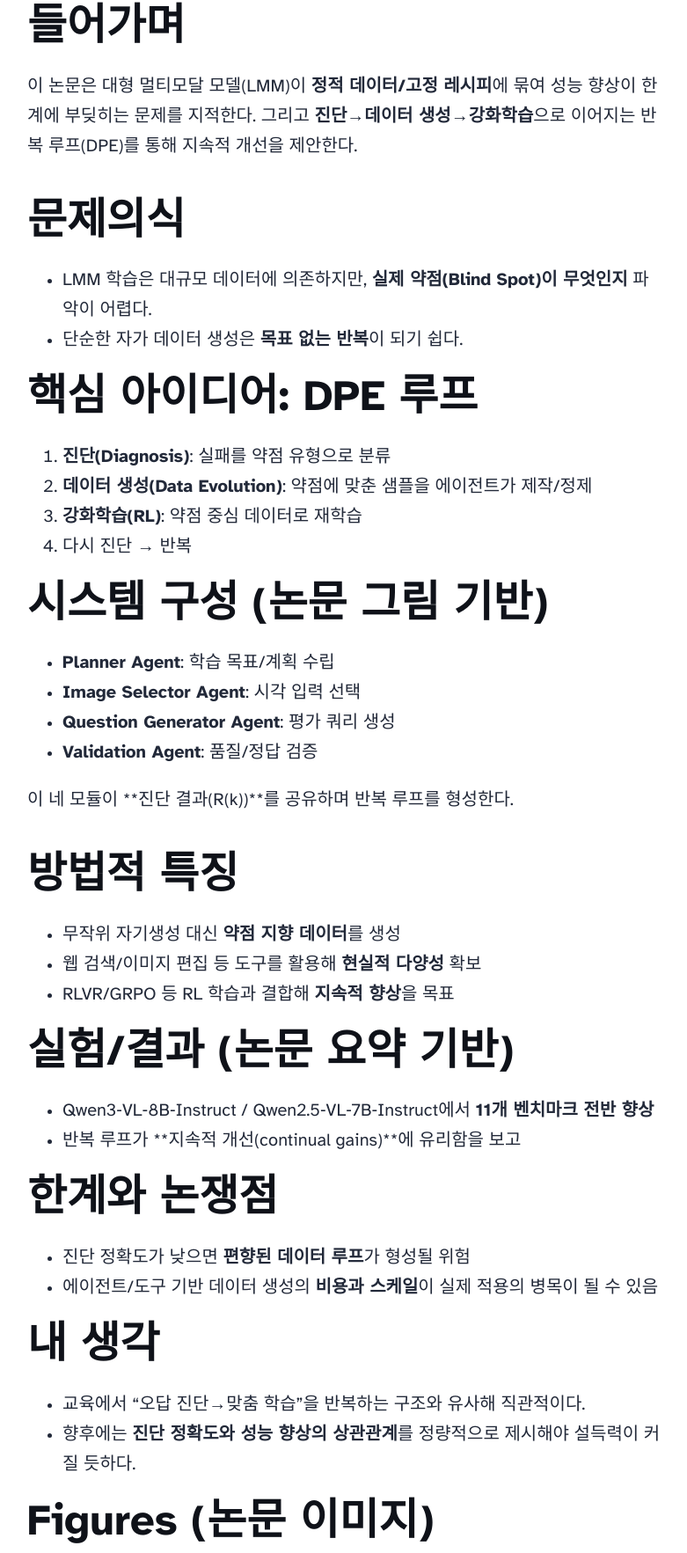
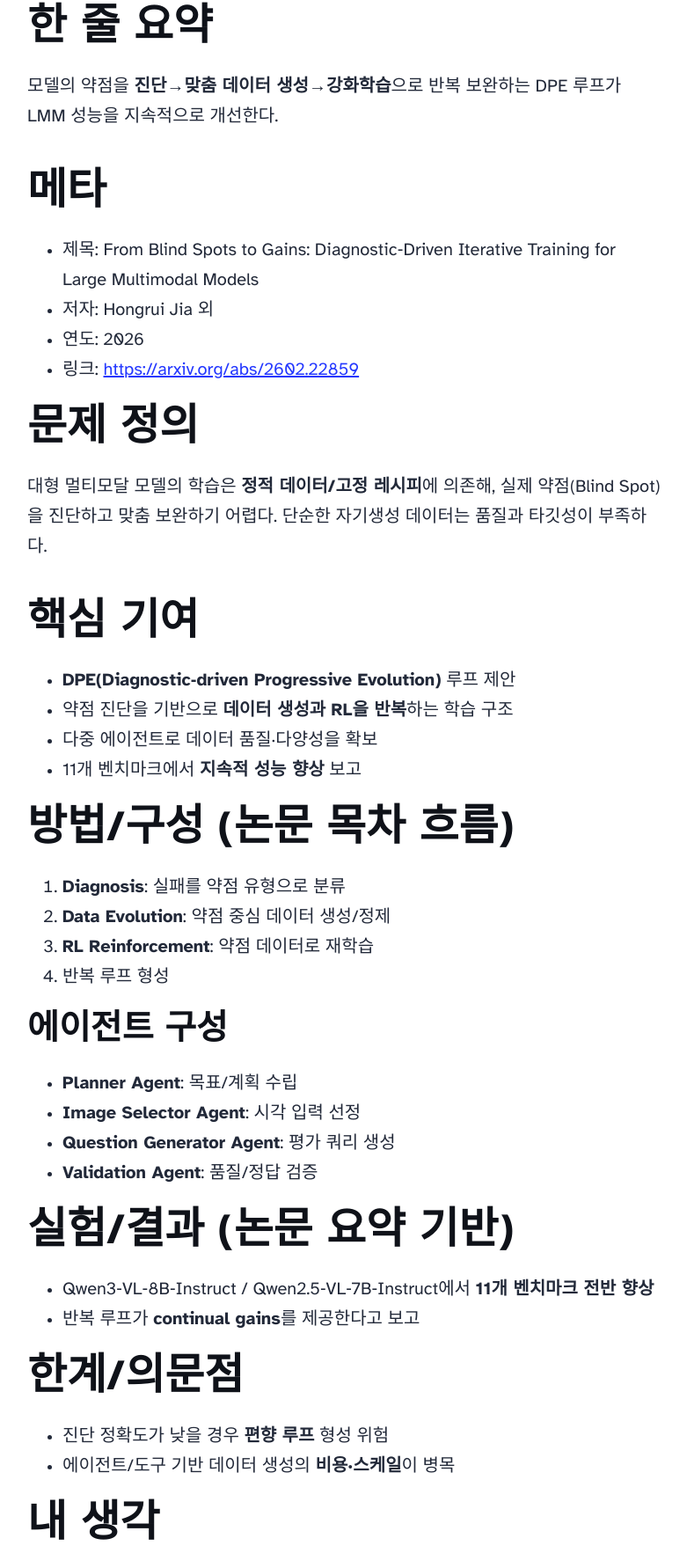
Before and after one commit to MinC-Dobby/agent-paper-reviews, an Astro site: page /blog/diagnostic-driven-iterative-training-lmm in a window 1280 px wide. Shown: the part 726-2491 px from the top of the page at 88% size, without its empty margins (249-1030 px from the left). Built offline with nearby package versions, Linux system fonts and the light colour scheme; Astro itself is replaced by a stand-in of ours.

Commit message:
Compile final review (DPE LMM)

```diff
--- a/src/content/blog/diagnostic-driven-iterative-training-lmm.md
+++ b/src/content/blog/diagnostic-driven-iterative-training-lmm.md
@@ -7,45 +7,49 @@ paperUrl: "https://huggingface.co/papers/2602.22859"
 pdf: "https://arxiv.org/pdf/2602.22859.pdf"
 ---
 
-## 들어가며
-이 논문은 대형 멀티모달 모델(LMM)이 **정적 데이터/고정 레시피**에 묶여 성능 향상이 한계에 부딪히는 문제를 지적한다. 그리고 **진단→데이터 생성→강화학습**으로 이어지는 반복 루프(DPE)를 통해 지속적 개선을 제안한다.
+## 한 줄 요약
+모델의 약점을 **진단→맞춤 데이터 생성→강화학습**으로 반복 보완하는 DPE 루프가 LMM 성능을 지속적으로 개선한다.
 
-## 문제의식
-- LMM 학습은 대규모 데이터에 의존하지만, **실제 약점(Blind Spot)이 무엇인지** 파악이 어렵다.
-- 단순한 자가 데이터 생성은 **목표 없는 반복**이 되기 쉽다.
+## 메타
+- 제목: From Blind Spots to Gains: Diagnostic‑Driven Iterative Training for Large Multimodal Models
+- 저자: Hongrui Jia 외
+- 연도: 2026
+- 링크: https://arxiv.org/abs/2602.22859
 
-## 핵심 아이디어: DPE 루프
-1) **진단(Diagnosis)**: 실패를 약점 유형으로 분류
-2) **데이터 생성(Data Evolution)**: 약점에 맞춘 샘플을 에이전트가 제작/정제
-3) **강화학습(RL)**: 약점 중심 데이터로 재학습
-4) 다시 진단 → 반복
+## 문제 정의
+대형 멀티모달 모델의 학습은 **정적 데이터/고정 레시피**에 의존해, 실제 약점(Blind Spot)을 진단하고 맞춤 보완하기 어렵다. 단순한 자기생성 데이터는 품질과 타깃성이 부족하다.
 
-## 시스템 구성 (논문 그림 기반)
-- **Planner Agent**: 학습 목표/계획 수립
-- **Image Selector Agent**: 시각 입력 선택
+## 핵심 기여
+- **DPE(Diagnostic‑driven Progressive Evolution)** 루프 제안
+- 약점 진단을 기반으로 **데이터 생성과 RL을 반복**하는 학습 구조
+- 다중 에이전트로 데이터 품질·다양성을 확보
+- 11개 벤치마크에서 **지속적 성능 향상** 보고
+
+## 방법/구성 (논문 목차 흐름)
+1) **Diagnosis**: 실패를 약점 유형으로 분류
+2) **Data Evolution**: 약점 중심 데이터 생성/정제
+3) **RL Reinforcement**: 약점 데이터로 재학습
+4) 반복 루프 형성
+
+### 에이전트 구성
+- **Planner Agent**: 목표/계획 수립
+- **Image Selector Agent**: 시각 입력 선정
 - **Question Generator Agent**: 평가 쿼리 생성
 - **Validation Agent**: 품질/정답 검증
 
-이 네 모듈이 **진단 결과(R(k))**를 공유하며 반복 루프를 형성한다.
-
-## 방법적 특징
-- 무작위 자기생성 대신 **약점 지향 데이터**를 생성
-- 웹 검색/이미지 편집 등 도구를 활용해 **현실적 다양성** 확보
-- RLVR/GRPO 등 RL 학습과 결합해 **지속적 향상**을 목표
-
 ## 실험/결과 (논문 요약 기반)
 - Qwen3‑VL‑8B‑Instruct / Qwen2.5‑VL‑7B‑Instruct에서 **11개 벤치마크 전반 향상**
-- 반복 루프가 **지속적 개선(continual gains)**에 유리함을 보고
+- 반복 루프가 **continual gains**를 제공한다고 보고
 
-## 한계와 논쟁점
-- 진단 정확도가 낮으면 **편향된 데이터 루프**가 형성될 위험
-- 에이전트/도구 기반 데이터 생성의 **비용과 스케일**이 실제 적용의 병목이 될 수 있음
+## 한계/의문점
+- 진단 정확도가 낮을 경우 **편향 루프** 형성 위험
+- 에이전트/도구 기반 데이터 생성의 **비용·스케일**이 병목
 
 ## 내 생각
-- 교육에서 “오답 진단→맞춤 학습”을 반복하는 구조와 유사해 직관적이다.
-- 향후에는 **진단 정확도와 성능 향상의 상관관계**를 정량적으로 제시해야 설득력이 커질 듯하다.
+- 교육의 “오답 진단→맞춤 학습”과 유사한 구조라 직관적이다.
+- 향후에는 **진단 신뢰도와 성능 향상의 상관관계**가 명확히 제시되어야 설득력이 커질 듯하다.
 
-## Figures (논문 이미지)
+## Figures (핵심 이미지)
 ![Figure 1: Limits of prior self-evolution frameworks](/images/2602.22859/fig1.png)
 *Figure 1: Limits of prior self-evolution frameworks*
 
@@ -55,7 +59,6 @@ pdf: "https://arxiv.org/pdf/2602.22859.pdf"
 ![Figure 5: UMAP visualization of data diversity](/images/2602.22859/fig3.png)
 *Figure 5: UMAP visualization of data diversity*
 
-
 ## 참고
 - HF: https://huggingface.co/papers/2602.22859
 - PDF: https://arxiv.org/pdf/2602.22859.pdf
```
